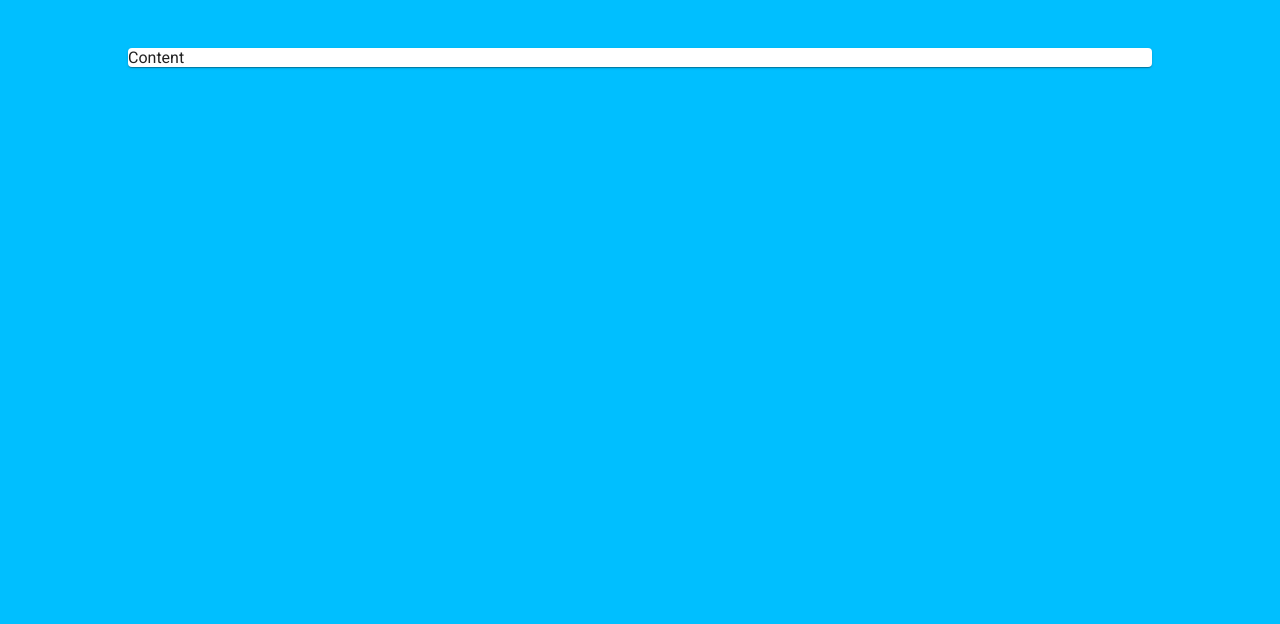
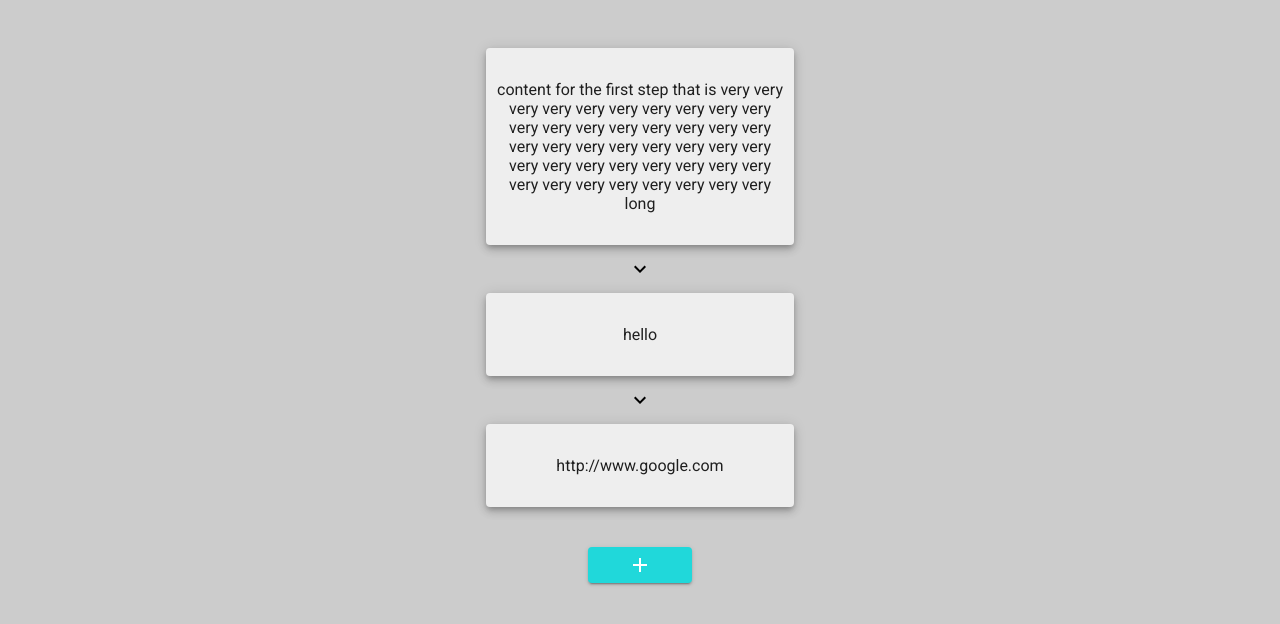
Before and after one commit to anof/flow, a Next.js app: page / in a window 1280 px wide. Shown: the top 624 px of the page. Built offline with nearby package versions, Linux system fonts and the light colour scheme.

Commit message:
style(index-page): home page simple design

```diff
--- a/layouts/Layout.tsx
+++ b/layouts/Layout.tsx
@@ -1,7 +1,4 @@
 import React, {FunctionComponent} from 'react';
-import Header from '../components/layout/Header';
-import Footer from '../components/layout/Footer';
-import {Paper} from '@material-ui/core';
 import {createStyles} from '@material-ui/core/styles';
 import {withStyles} from '@material-ui/styles';
 
@@ -11,9 +8,9 @@ const styles = () =>
 export const Layout: FunctionComponent = ({children, classes}: any) => {
   return (
     <div>
-      <Paper className={classes.root}>
+      <div className={classes.root}>
         {children}
-      </Paper>
+      </div>
     </div>
   );
 };
--- a/package.json
+++ b/package.json
@@ -13,6 +13,7 @@
   "license": "ISC",
   "dependencies": {
     "@material-ui/core": "^4.9.10",
+    "@material-ui/icons": "^4.9.1",
     "@material-ui/styles": "^4.9.10",
     "commitizen": "^4.0.4",
     "next": "^9.3.5",
@@ -20,9 +21,9 @@
     "react-dom": "^16.13.1"
   },
   "devDependencies": {
+    "@material-ui/core": "^4.9.10",
     "@types/node": "^13.11.1",
     "@types/react": "^16.9.34",
-    "@material-ui/core": "^4.9.10",
     "cz-conventional-changelog": "^3.1.0",
     "typescript": "^3.8.3"
   },
--- a/pages/_app.tsx
+++ b/pages/_app.tsx
@@ -8,8 +8,13 @@ import {WithStyles, withStyles} from '@material-ui/styles';
 const styles = () =>
   createStyles({
     root: {
-      padding: '3em 8em 0 8em', // margins to set app to middle of screen
-      backgroundColor: '#00BFFF'
+      [theme.breakpoints.up("md")]: {
+        padding: '3em 8em 0 8em', // padding to set app to middle of screen
+      },
+      [theme.breakpoints.down("md")]: {
+        padding: '1em 1em 0 1em', // padding to set app to full screen
+      },
+      backgroundColor: theme.palette.primary.main
     }
   });
 
--- a/pages/index.tsx
+++ b/pages/index.tsx
@@ -1,11 +1,94 @@
-import React from "react";
-import Layout from '../layouts/Layout'
+import React from 'react';
+import Layout from '../layouts/Layout';
+import {Button, Grid, Paper} from '@material-ui/core';
+import {createStyles} from '@material-ui/core/styles';
+import {withStyles} from '@material-ui/styles';
+import FlexGrid from '../components/generic/FlexGrid';
+import ExpandMoreIcon from '@material-ui/icons/ExpandMore';
+import AddIcon from '@material-ui/icons/Add';
 
-const Home = () => (
+const styles = (theme: any) =>
+  createStyles({
+    root: {
+      textAlign: 'center',
+    },
+    paper: {
+      // border: '2px solid',
+      // borderColor: theme.palette.info.main,
+      minHeight: '5em',
+      [theme.breakpoints.up('md')]: {
+        width: '30%'
+
+      },
+      [theme.breakpoints.down('md')]: {
+        minWidth: '80%'
+      },
+      backgroundColor: theme.palette.primary.light,
+      padding: '2em 0.5em 2em 0.5em',
+    },
+    addButton: {
+      [theme.breakpoints.up('md')]: {
+        width: '10%',
+
+      },
+      [theme.breakpoints.down('md')]: {
+        width: '50%'
+      },
+      marginTop: '2em',
+
+    }
+  });
+
+const renderCards = (list: any, classes: any) => {
+  return (
+    list.map((el: any, i: number) => {
+      return (
+        <>
+          <FlexGrid key={el.order} justify={'center'} item xs={12}>
+            <Paper elevation={5} className={classes.paper}>
+              {el.content}
+            </Paper>
+          </FlexGrid>
+          {i === list.length - 1 ? null : <ExpandMoreIcon/>}
+        </>
+      );
+    })
+  );
+};
+
+const Home = ({classes, theme}: any) => {
+  const list = [
+    {
+      type: 'text',
+      content: 'content for the first step that is very very very very very very very very very very very very very very very very very very very very very very very very very very very very very very very very very very very very very very very very very very long',
+      order: 1
+    },
+    {
+      type: 'text',
+      content: 'hello',
+      order: 2
+    },
+    {
+      type: 'link',
+      content: 'http://www.google.com',
+      order: 3
+    }
+  ];
+  return (
     <Layout>
-        Content
+      <Grid container justify={'center'} spacing={3} className={classes.root}>
+        {renderCards(list, classes)}
+        <Button
+          variant={'contained'}
+          color={'secondary'}
+          className={classes.addButton}
+        >
+          <AddIcon/>
+        </Button>
+      </Grid>
     </Layout>
-);
+  );
+};
 
 
-export default Home;
+export default withStyles(styles, {withTheme: true})(Home);
--- a/styles/theme.tsx
+++ b/styles/theme.tsx
@@ -1,18 +1,21 @@
-import {createMuiTheme} from "@material-ui/core/styles";
+import {createMuiTheme} from '@material-ui/core/styles';
 
 export const theme = createMuiTheme({
   palette: {
     primary: {
-            main: "#20d8da",
-            contrastText: "#ffffff"
+      main: '#CCCCCC',
+      light: '#EEEEEE',
+      contrastText: '#000000'
     },
     secondary: {
-            main: "#ffffff",
+      main: '#20d8da',
+      contrastText: '#FFFFFF'
     },
-        background:{
-            default: "#111111"
-        }
+    background: {
+      default: '#111111'
+    },
+
   }
 });
 
-export default theme
+export default theme;
```
Also changed, not shown: 1 other file (tests, documents, lock files or other folders). Lines whose indentation alone changed are shown as unchanged.
